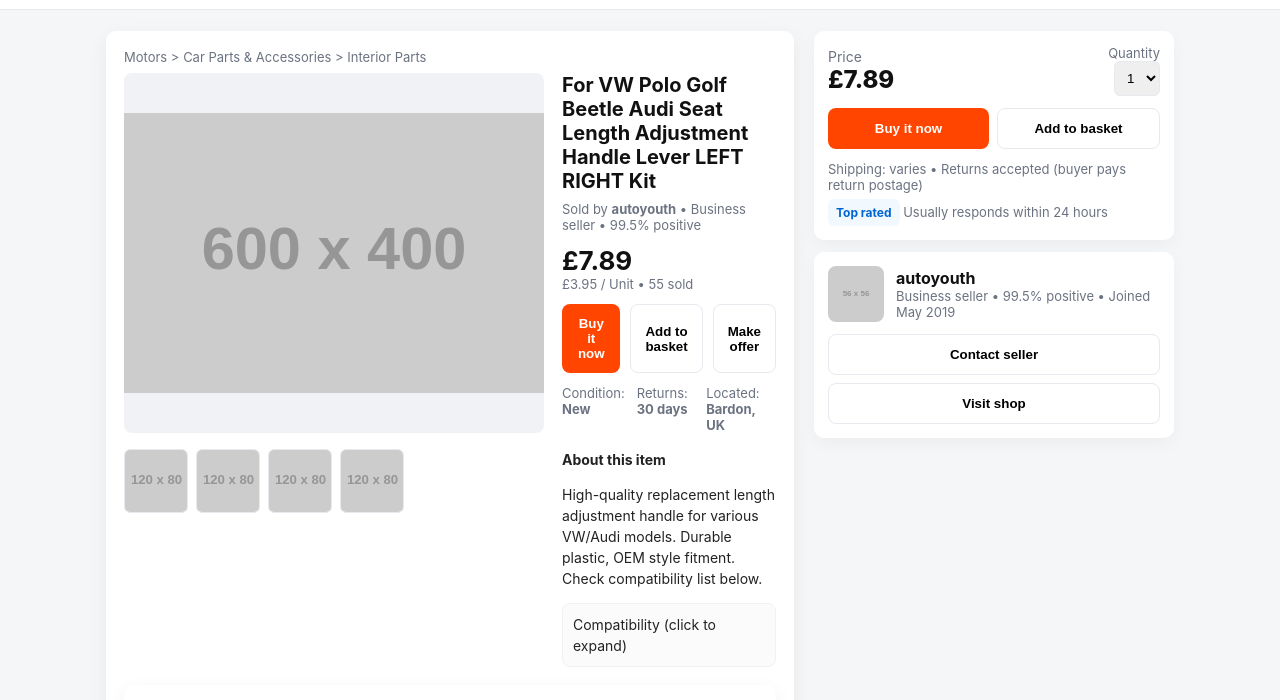
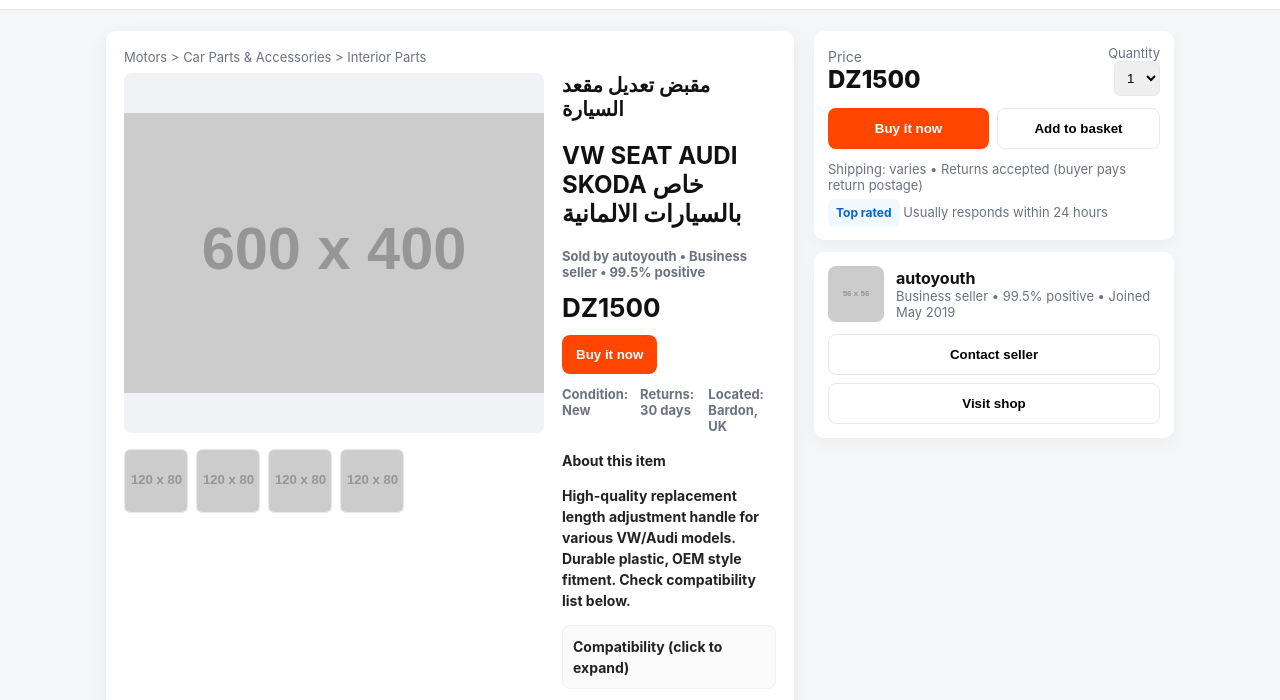
Before and after one commit to mounibbtm/Mounib-ite, a plain HTML site: page index.html in a window 1280 px wide. Shown: the part 52-752 px from the top of the page. Drawn offline with Linux system fonts and the light colour scheme; placeholder pictures from the web are drawn by us.

Commit message:
Update index.html

```diff
--- a/index.html
+++ b/index.html
@@ -103,20 +103,18 @@
           </div>
 
           <div class="details">
-            <h1>For VW Polo Golf Beetle Audi Seat Length Adjustment Handle Lever LEFT RIGHT Kit</h1>
+            <h1>مقبض تعديل مقعد السيارة</h1>
+            <h2>VW SEAT AUDI SKODA خاص بالسيارات الالمانية<h2>
             <div class="meta">Sold by <strong>autoyouth</strong> • Business seller • 99.5% positive</div>
 
             <div class="price-row">
               <div>
-                <div class="price">£7.89</div>
-                <div class="bulk small">£3.95 / Unit • 55 sold</div>
+                <div class="price">DZ1500</div>
               </div>
             </div>
 
             <div class="buy-actions">
               <button class="btn btn-primary">Buy it now</button>
-              <button class="btn btn-ghost">Add to basket</button>
-              <button class="btn btn-ghost">Make offer</button>
             </div>
 
             <div class="info-list">
@@ -137,6 +135,7 @@
                       <tr><td>Audi</td><td>A1</td><td>2015-2016 (many variants)</td></tr>
                       <tr><td>VW</td><td>Golf / Polo</td><td>2008-2016</td></tr>
                       <tr><td>Seat</td><td>Ibiza</td><td>2009-2018</td></tr>
+                      <tr><td>SKODA</td><td>OCTAVIA</td><td>2009-2019</td></tr>
                     </tbody>
                   </table>
                 </div>
@@ -172,12 +171,12 @@
         <div style="display:flex;justify-content:space-between;align-items:center">
           <div>
             <div style="font-size:14px;color:var(--muted)">Price</div>
-            <div style="font-size:24px;font-weight:800">£7.89</div>
+            <div style="font-size:24px;font-weight:800">DZ1500</div>
           </div>
           <div style="text-align:right">
             <div style="font-size:13px;color:var(--muted)">Quantity</div>
             <select style="padding:8px;border-radius:6px;border:1px solid #e6e9ee">
-              <option>1</option><option>2</option><option>3</option>
+              <option>1</option><option>2</option><option>6</option>
             </select>
           </div>
         </div>
```
